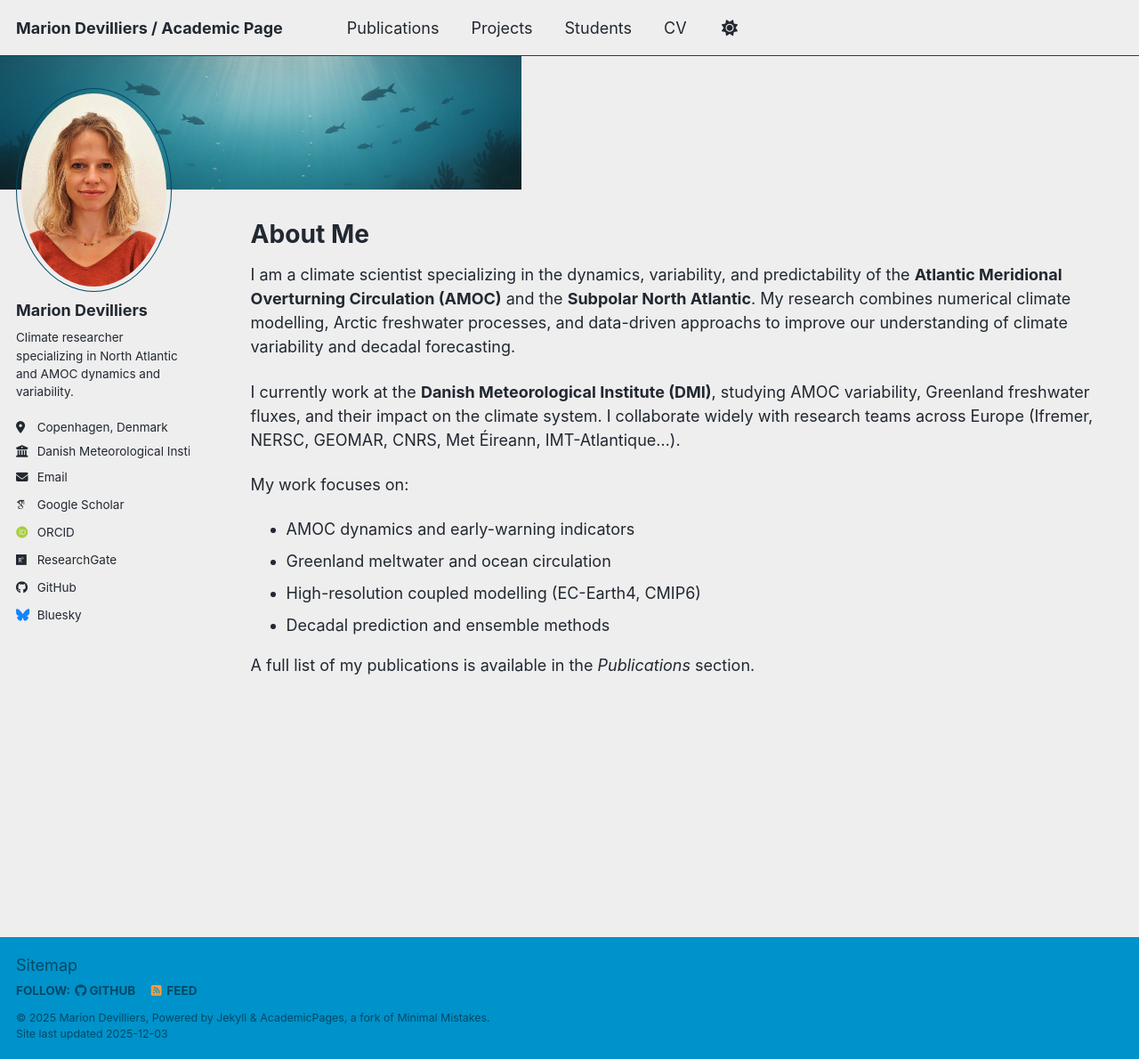
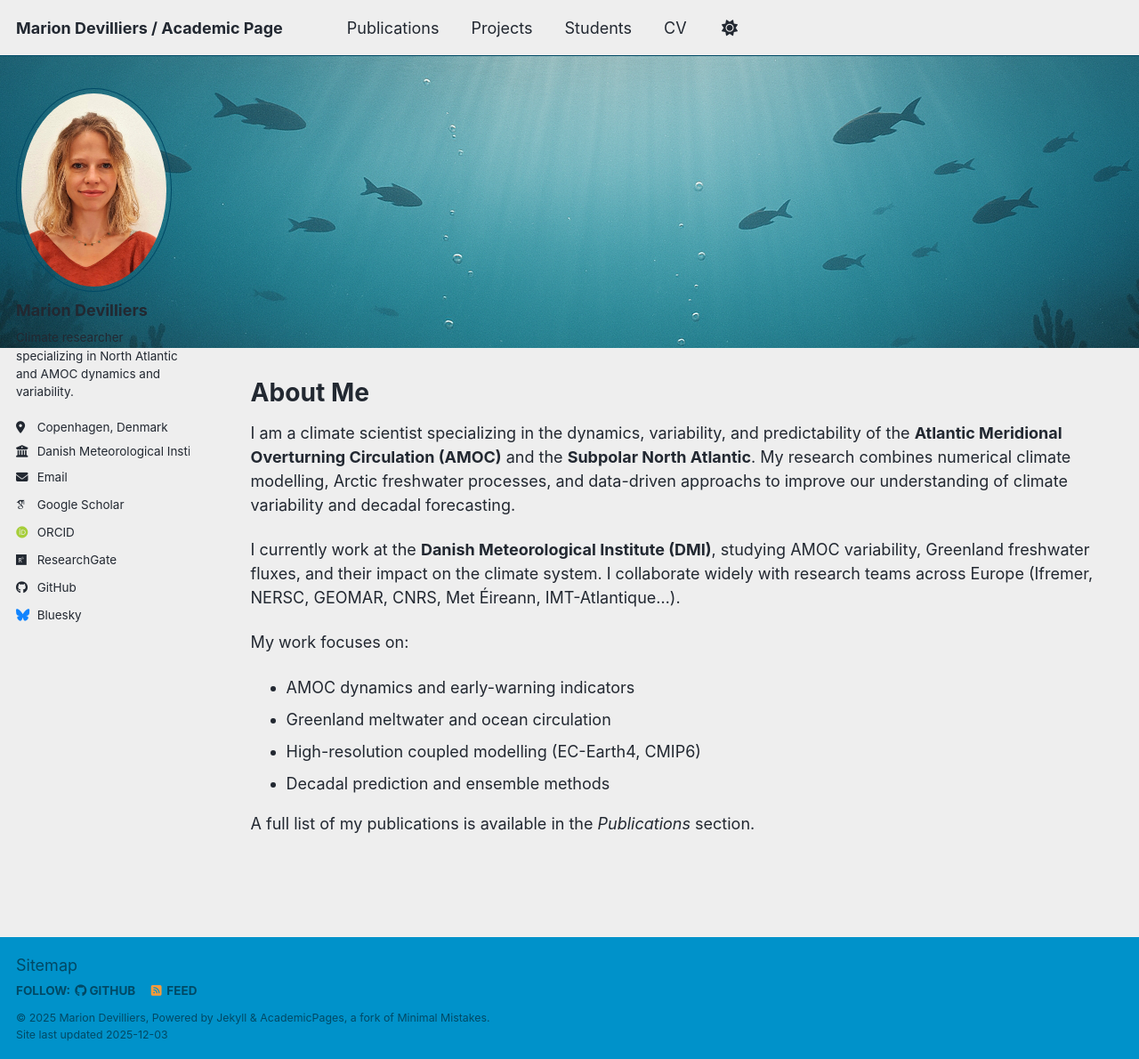
Before and after one commit to mariondevilliers/mariondevilliers.github.io, a Jekyll site: the page built from _pages/about.md, in a window 1280 px wide and 1190 px high. Shown: the whole window at 89% size. Built offline with Jekyll 4.4.1, drawn with Linux system fonts in a browser that asks for light colours; some web fonts are replaced; a script bundle is joined from its source files by our own code; library files that are not in the unit come from our copies.

Commit message:
Update banner.scss

```diff
--- a/_sass/layout/banner.scss
+++ b/_sass/layout/banner.scss
@@ -1,14 +1,15 @@
 .site-banner {
   width: 100%;
-  height: 150px;     /* hauteur désirée */
+  text-align: center;     /* centre l'image horizontalement */
+  overflow: hidden;
   margin: 0;
   padding: 0;
-  overflow: hidden;
 }
 
 .site-banner img {
-  height: 100%;      /* ← on réduit l’image entière pour qu’elle rentre */
-  width: auto;       /* ← évite la déformation */
-  object-fit: contain;  /* ← affiche tout, sans crop */
-  display: block;
+  width: 100%;            /* occupe toute la largeur */
+  height: auto;           /* respecte les proportions */
+  object-fit: none;       /* pas de crop */
+  display: block;         /* évite l'espace sous l'image */
+  margin: 0 auto;         /* sécurité pour centrer */
 }
```
